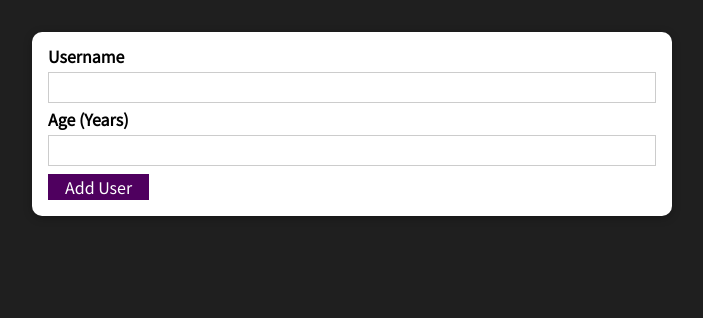
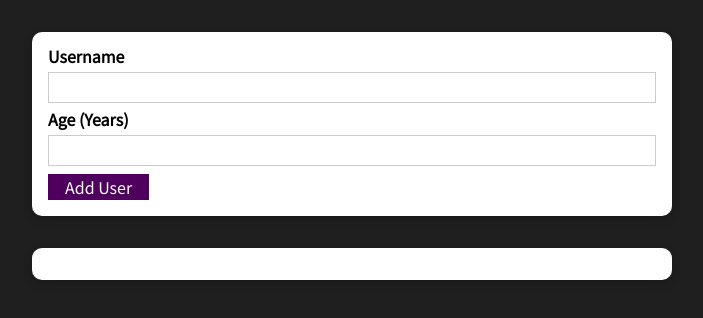
Before and after one commit to billy0402/react-complete-guide-user-list, a React (Create React App) app: page / in a window 1280 px wide. Shown: the top 318 px of the page, without its empty margins (288-991 px from the left). Built offline with nearby package versions, Linux system fonts and the light colour scheme.

Commit message:
feat(UserList): Adding a Users List Component

```diff
--- /dev/null
+++ b/src/components/user/UserList.tsx
@@ -0,0 +1,22 @@
+import Card from '@components/ui/Card';
+import { User } from '@models/User';
+
+type UserListProps = {
+  users: User[];
+};
+
+const UserList = ({ users }: UserListProps) => {
+  return (
+    <Card className='users'>
+      <ul>
+        {users.map((user, index) => (
+          <li key={index}>
+            {user.name} ({user.age} years old)
+          </li>
+        ))}
+      </ul>
+    </Card>
+  );
+};
+
+export default UserList;
--- /dev/null
+++ b/src/models/User.ts
@@ -0,0 +1,6 @@
+type User = {
+  name: string;
+  age: number;
+};
+
+export type { User };
--- a/src/pages/App.tsx
+++ b/src/pages/App.tsx
@@ -1,9 +1,11 @@
 import AddUser from '@components/user/AddUser';
+import UserList from '@components/user/UserList';
 
 const App = () => {
   return (
     <>
       <AddUser />
+      <UserList users={[]} />
     </>
   );
 };
--- /dev/null
+++ b/src/styles/component/_users.scss
@@ -0,0 +1,16 @@
+.users {
+  margin: 2rem auto;
+  max-width: 40rem;
+  width: 90%;
+}
+
+.users ul {
+  padding: 1rem;
+  list-style: none;
+}
+
+.users li {
+  margin: 0.5rem 0;
+  padding: 0.5rem;
+  border: 1px solid #ccc;
+}
--- a/src/styles/globals.scss
+++ b/src/styles/globals.scss
@@ -4,5 +4,6 @@
 @import 'component/button';
 @import 'component/card';
 @import 'component/input';
+@import 'component/users';
 
 @import 'layout/app';
--- a/tsconfig.json
+++ b/tsconfig.json
@@ -18,6 +18,7 @@
     "baseUrl": "src",
     "paths": {
       "@components/*": ["components/*"],
+      "@models/*": ["models/*"],
       "@pages/*": ["pages/*"],
       "@styles/*": ["styles/*"]
     }
```
